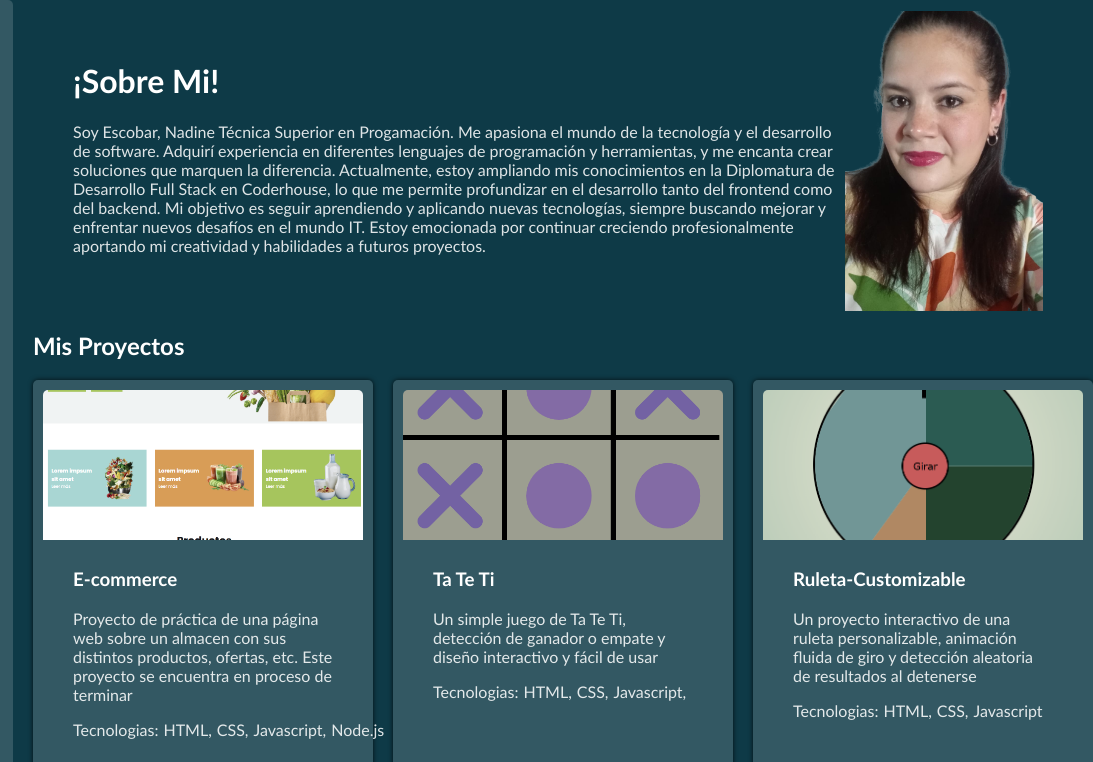
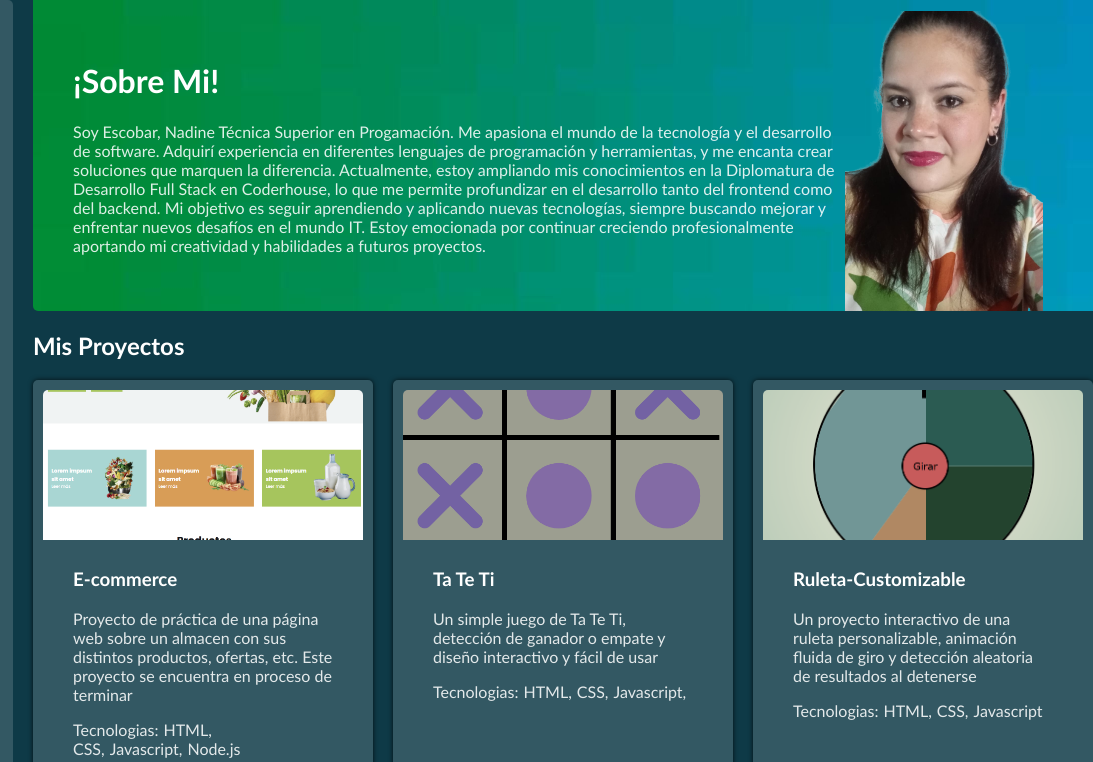
Before and after one commit to NadineEscobar/Mi-Porta, a plain HTML site: page index.html in a window 1280 px wide. Shown: the top 762 px of the page, 187-1280 px from the left. Drawn offline with Linux system fonts and the light colour scheme.

Commit message:
Corrección de ruta de una imagen

```diff
--- a/data.js
+++ b/data.js
@@ -4,7 +4,7 @@ const proyectos = [
         descripcion: "Proyecto de práctica de una página web sobre un almacen con sus distintos productos, ofertas, etc. Este proyecto se encuentra en proceso de terminar",
         link: "https://github.com/NadineEscobar/e-commerce-almacen",
         imagen: "e-commerce.png",
-        tecnologias: ["HTML,", "CSS,", "Javascript,", "Node.js"]
+        tecnologias: ["HTML, CSS,", "Javascript,", "Node.js"]
     },
 
     {
--- a/style/style.css
+++ b/style/style.css
@@ -23,7 +23,7 @@ body{
 
 header{
     grid-area: header;
-    background-image: url("./img/fondo.jpg");
+    background-image: url("../img/fondo.jpg");
     border-bottom-left-radius: 5px;
     display: flex;
     justify-content: space-between;
```
